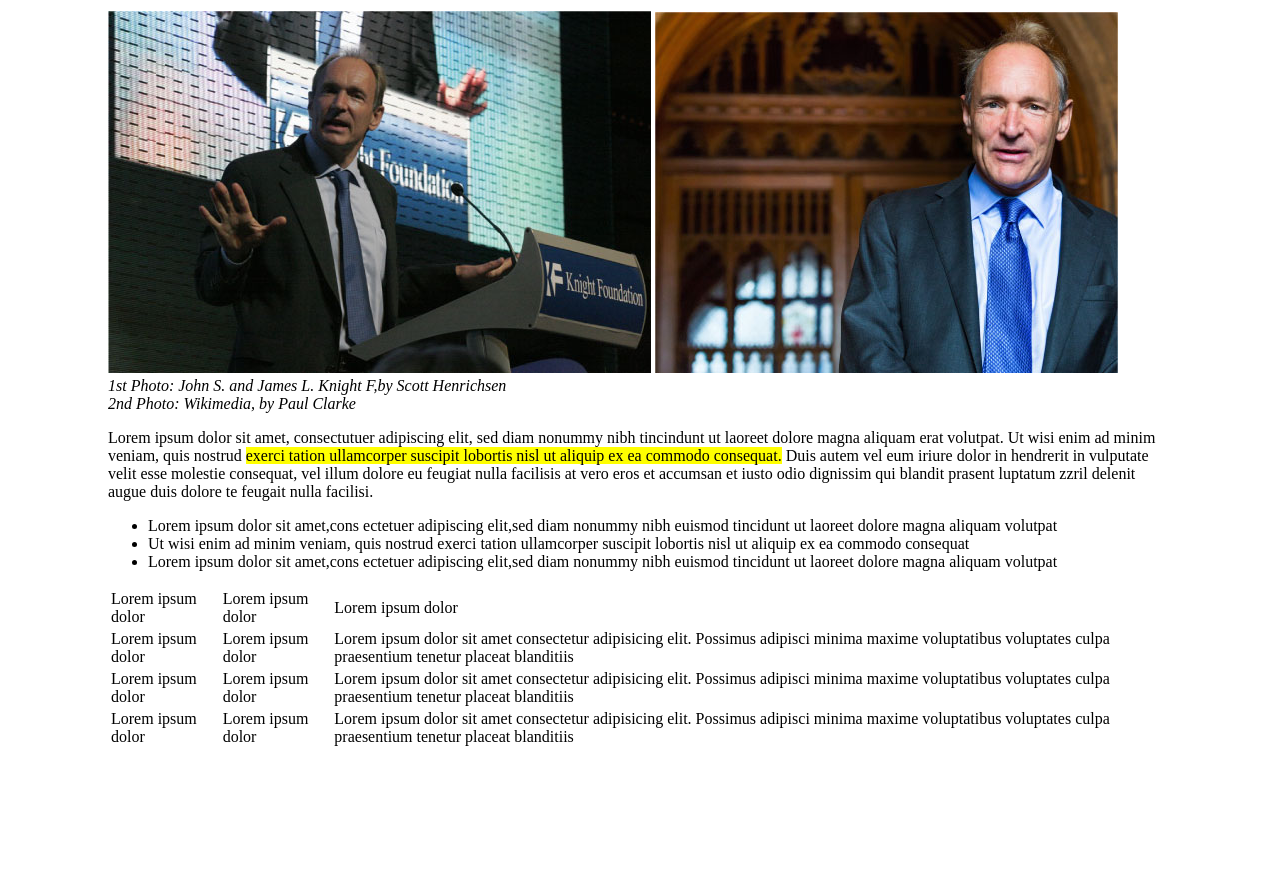
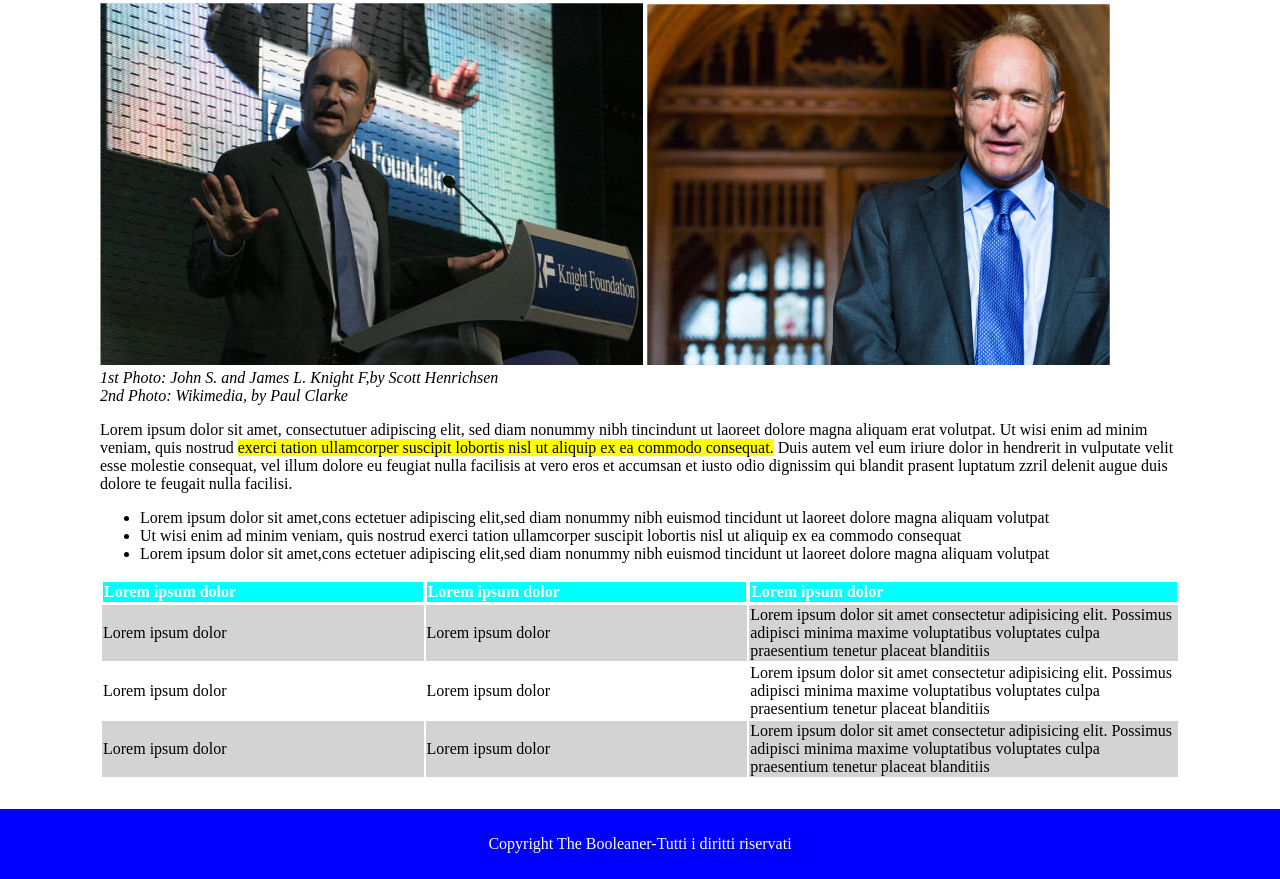
Before and after one commit to AleDerosa1/html-css-booleaner, a plain HTML site: page index.html in a window 1280 px wide. Shown: the part 267-1146 px from the top of the page. Before the commit the page ends 1062 px from the top, so only its background shows below. Drawn offline with Linux system fonts and the light colour scheme.

Commit message:
feat: fine esercizio

```diff
--- a/index.html
+++ b/index.html
@@ -6,7 +6,7 @@
     <title>The Booleaner</title>
     <link rel="stylesheet" href="./style.css">
 </head>
-<body>
+<body style="margin:0 !important;">
     <header>
         <!-- Inizio header logo -->
          <div class="header-container">
@@ -48,9 +48,9 @@
                   <table>
                     <thead>
                         <tr>
-                            <td>Lorem ipsum dolor</td>
-                            <td>Lorem ipsum dolor</td>
-                            <td>Lorem ipsum dolor</td>
+                            <td style="width: 30%;">Lorem ipsum dolor</td>
+                            <td style="width: 30%;">Lorem ipsum dolor</td>
+                            <td style="width: 40%;">Lorem ipsum dolor</td>
                         </tr>
                     </thead>
 
@@ -82,7 +82,7 @@
     </main>
 
     <footer>
-        <p class="text-footer" The Booleaner-Tutti i diritti riservati </p>
+        <p class="text-footer">Copyright The Booleaner-Tutti i diritti riservati </p>
 
     </footer>
 
--- a/style.css
+++ b/style.css
@@ -3,6 +3,7 @@
     background-color:lightblue;
     padding: 30px 100px;
 }
+
 .main-container{
     padding: 30px 100px;
 }
@@ -10,9 +11,30 @@
 .img-header{
     width: 200px;
 }
+
 .blue-text{
     color: blue;
 }
+
 .highlight-text{
     background-color: yellow;
 }
+
+thead tr td{
+    background-color: aqua;
+    border: white solid 1px;
+    color: white;
+    font-weight: bold;
+}
+tbody tr:nth-child(odd){
+    background-color: lightgray;
+
+}
+.text-footer{
+    text-align: center;
+    color: white;
+}
+footer{
+    background-color: blue;
+    padding: 10px;
+}
```
